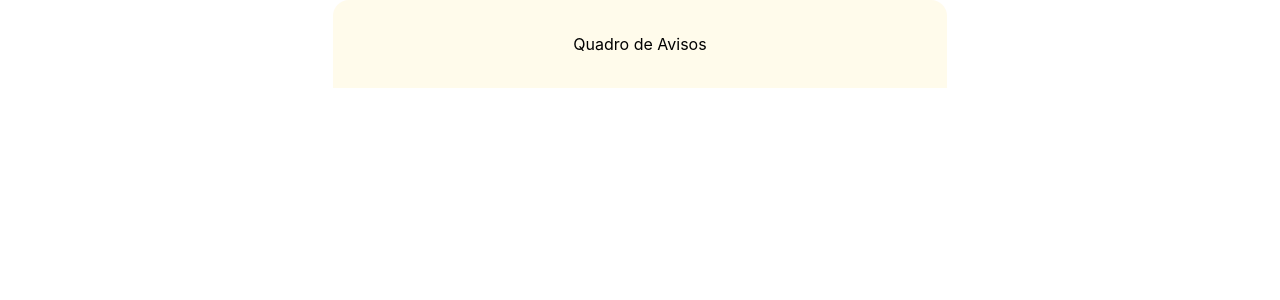
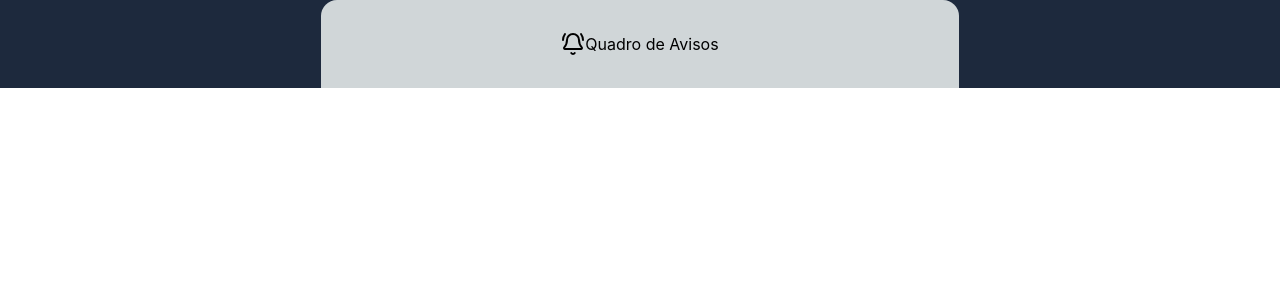
Before and after one commit to luanmvcosta0/quadro-avisos-fe, a React (Vite) app: page / in a window 1280 px wide. Shown: the top 300 px of the page. Built offline with nearby package versions, Linux system fonts and the light colour scheme.

Commit message:
feat: add lucide-react dependency and update Header component to use BellRing icon

```diff
--- a/package.json
+++ b/package.json
@@ -11,6 +11,7 @@
   },
   "dependencies": {
     "@tailwindcss/vite": "^4.3.0",
+    "lucide-react": "^1.16.0",
     "react": "^19.2.6",
     "react-dom": "^19.2.6",
     "tailwindcss": "^4.3.0"
--- a/src/notice_board/components/Header.tsx
+++ b/src/notice_board/components/Header.tsx
@@ -1,8 +1,15 @@
+import { BellRing } from "lucide-react";
+
 function Header() {
   return (
-    <div className="flex flex-col items-center">
-      <div className="bg-amber-50  bg px-60 py-8 rounded-t-2xl">
-        Quadro de Avisos
+    <div className="flex flex-col items-center w-full bg-slate-800">
+      <div className="bg-mist-300 px-60 py-8 rounded-t-2xl">
+        <div className="flex flex-row justify-start">
+          <div>
+            <BellRing />
+          </div>
+          <div>Quadro de Avisos</div>
+        </div>
       </div>
     </div>
   );
```
Also changed, not shown: 1 other file (tests, documents, lock files or other folders).
